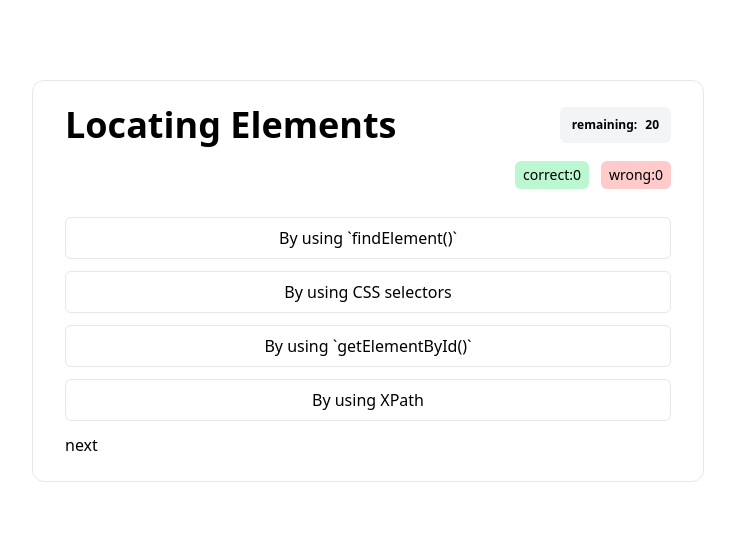
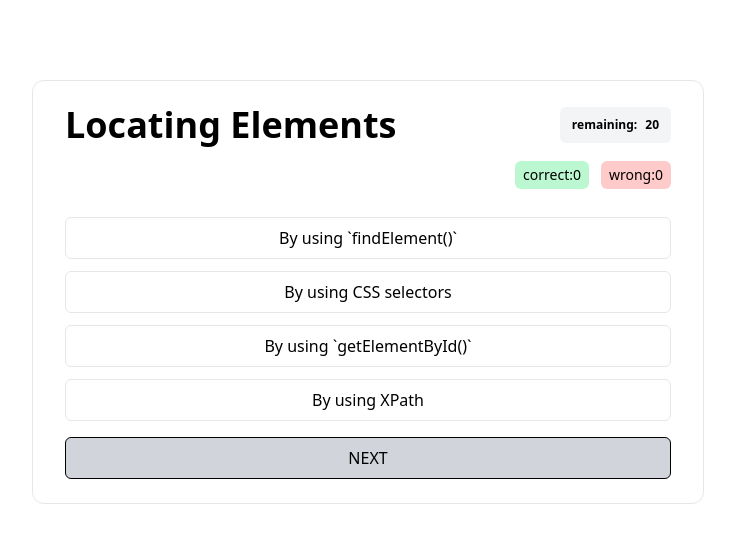
Before and after one commit to armanabbassii/GetBrieff, a React (Vite) app: page / in a window 1280 px wide. Shown: the top 542 px of the page, without its empty margins (272-1007 px from the left). Built offline with nearby package versions, Linux system fonts and the light colour scheme.

Commit message:
change css NEXT button

```diff
--- a/src/components/questionBox.JSX
+++ b/src/components/questionBox.JSX
@@ -42,13 +42,17 @@ function QuestionBox() {
         answers={playwrightQ[counter].possibleAnswers}
         trueAnswerIndex={playwrightQ[counter].trueAnswerIndex}
       />
+      <div className="flex justify-center mt-4">
+
       <button
+        className="border border-black w-full py-2 rounded-md bg-gray-300 text-black"
         onClick={() => {
           if (counter < 19) setCounter((counter) => counter + 1);
         }}
       >
-        next
+        NEXT
       </button>
+      </div>
     </div>
   );
 }
--- a/src/output.css
+++ b/src/output.css
@@ -574,6 +574,10 @@ video {
   margin-bottom: 1rem;
 }
 
+.mt-4 {
+  margin-top: 1rem;
+}
+
 .flex {
   display: flex;
 }
@@ -634,6 +638,11 @@ video {
   border-width: 1px;
 }
 
+.border-black {
+  --tw-border-opacity: 1;
+  border-color: rgb(0 0 0 / var(--tw-border-opacity));
+}
+
 .bg-gray-100 {
   --tw-bg-opacity: 1;
   background-color: rgb(243 244 246 / var(--tw-bg-opacity));
@@ -664,6 +673,11 @@ video {
   background-color: rgb(239 68 68 / var(--tw-bg-opacity));
 }
 
+.bg-gray-300 {
+  --tw-bg-opacity: 1;
+  background-color: rgb(209 213 219 / var(--tw-bg-opacity));
+}
+
 .px-2 {
   padding-left: 0.5rem;
   padding-right: 0.5rem;
@@ -677,6 +691,11 @@ video {
 .px-8 {
   padding-left: 2rem;
   padding-right: 2rem;
+}
+
+.px-80 {
+  padding-left: 20rem;
+  padding-right: 20rem;
 }
 
 .py-1 {
@@ -717,3 +736,8 @@ video {
 .font-semibold {
   font-weight: 600;
 }
+
+.text-black {
+  --tw-text-opacity: 1;
+  color: rgb(0 0 0 / var(--tw-text-opacity));
+}
```
